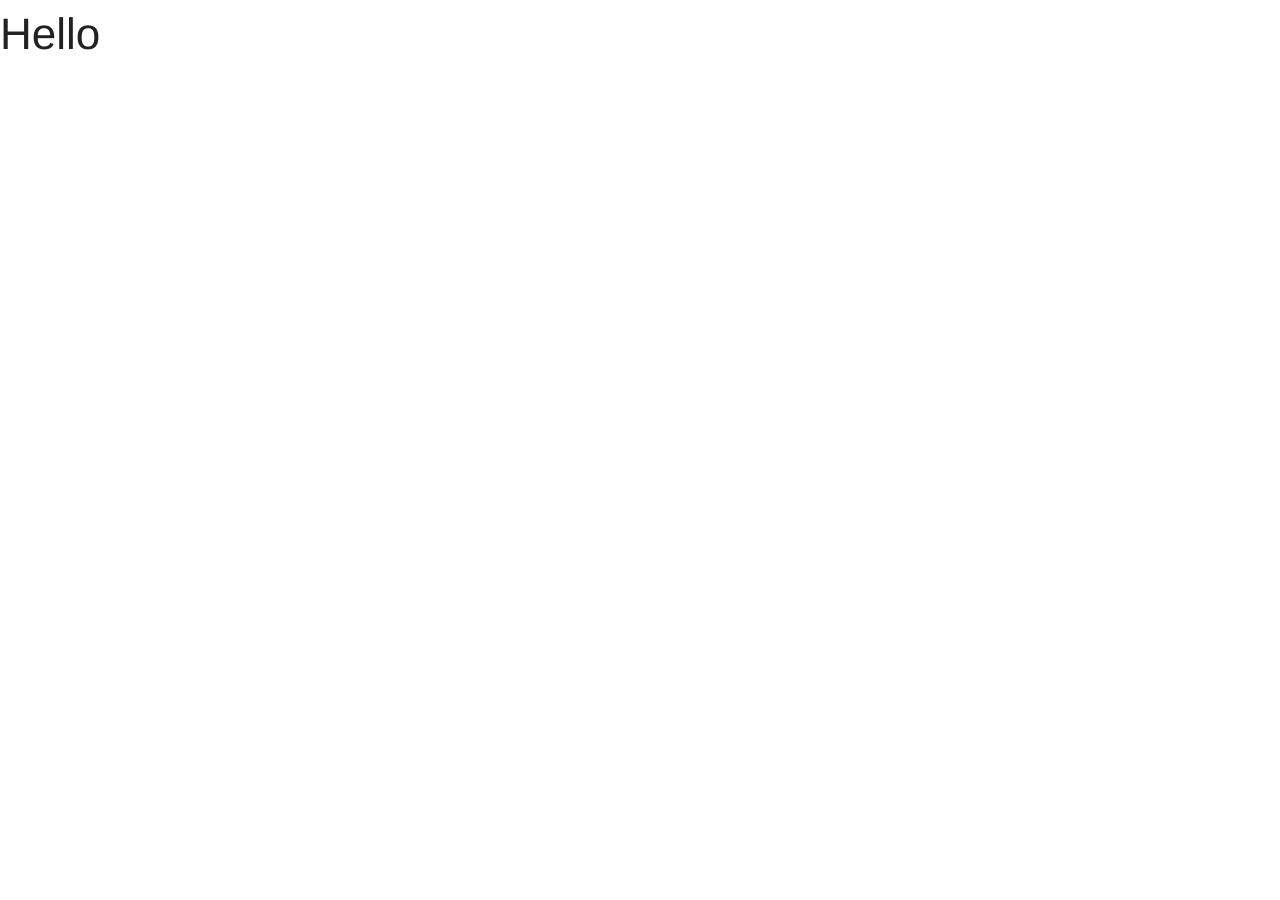
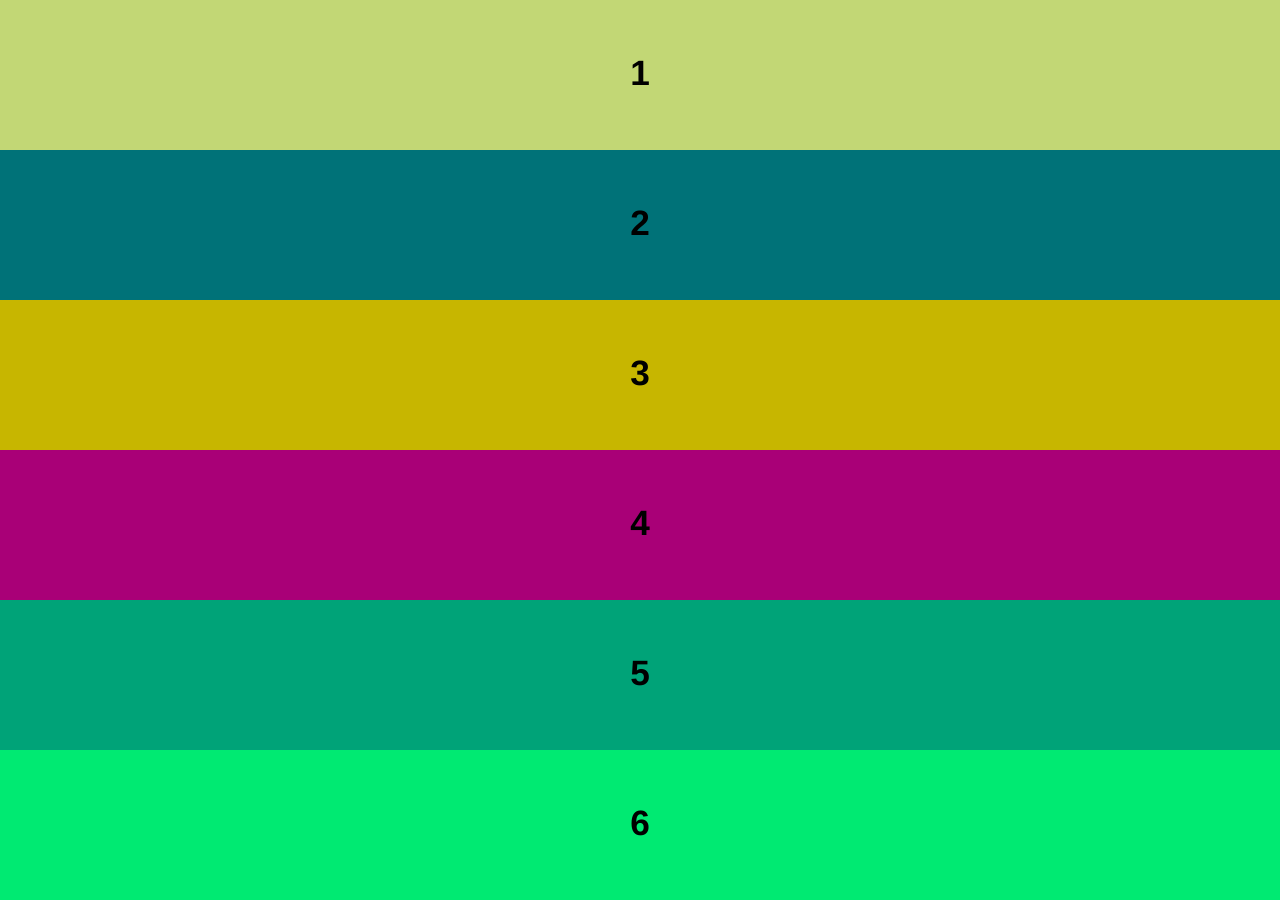
Before and after one commit to itschool-front/cssFlexLayout, a website: page index.html in a window 1280 px wide. Before the commit the page ends 803 px from the top, so only its background shows below. Drawn offline with Linux system fonts and the light colour scheme.

Commit message:
flexbox test starter template

```diff
--- a/css/custom.css
+++ b/css/custom.css
@@ -0,0 +1,25 @@
+html, body{
+    height: 100%;
+}
+
+ul#flex-container{
+   list-style: none;
+   margin: 0;
+   padding: 0;
+}
+
+ul li{
+    height: 150px;
+    padding-top: 45px;
+    color: black;
+    font-weight: bold;
+    font-size: 2.2em;
+    text-align: center;
+}
+
+ul li:first-child{ background-color: #c2d775 }
+ul li:nth-child(2){ background-color: #007278 }
+ul li:nth-child(3){ background-color: #c7b600 }
+ul li:nth-child(4){ background-color: #a90077 }
+ul li:nth-child(5){ background-color: #00a378 }
+ul li:last-child{ background-color: #00ea72 }
--- a/index.html
+++ b/index.html
@@ -14,7 +14,18 @@
   </head>
   <body>
 
-      <h1>Hello</h1>
+      <div id="container">
+
+         <ul id="flex-container">
+           <li>1</li>
+           <li>2</li>
+           <li>3</li>
+           <li>4</li>
+           <li>5</li>
+           <li>6</li>
+         </ul>
+
+      </div>
 
     <script src="js/foundation.min.js"></script>
     <script>
--- a/js/script.js
+++ b/js/script.js
@@ -1,4 +1,16 @@
-$(document).ready(function() {
+/*$(document).ready(function() {
 
+    console.log('Hello World');
 
 });
+*/
+/*
+$(function(){
+    console.log('Hello from jquery onload short');
+});*/
+
+window.onload = function (params) {
+
+  /*  document.getElementsByTagName('body')[0].innerHTML = 'Hello World!';*/
+
+}
```
